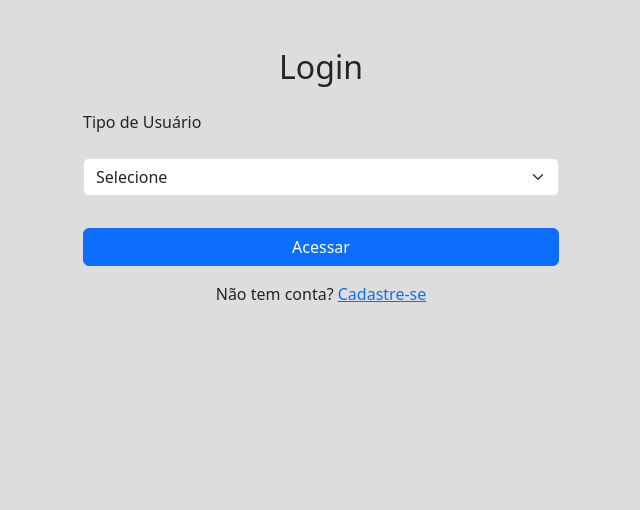
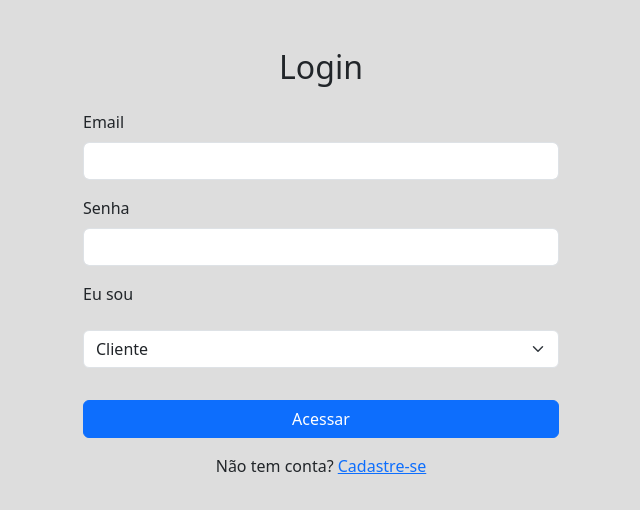
Before and after one commit to Man0ela/aplicativo, a React (Vite) app: page / in a window 1280 px wide. Shown: the top 510 px of the page, without its empty margins (319-959 px from the left). Built offline with nearby package versions, Linux system fonts and the light colour scheme.

Commit message:
fix login

```diff
--- a/src/Login.jsx
+++ b/src/Login.jsx
@@ -1,46 +1,60 @@
 import React, { useState } from "react";
-import { useNavigate } from "react-router-dom";
+import { useNavigate, Link } from "react-router-dom";
+import { useDispatch, useSelector } from "react-redux";
+import { loginUser } from "./features/authSlice";
 
 function Login() {
-  const [tipoUsuario, setTipoUsuario] = useState("");
+  const [email, setEmail] = useState("");
+  const [senha, setSenha] = useState("");
+  const [tipoUsuario, setTipoUsuario] = useState("cliente");
+
+  const dispatch = useDispatch();
   const navigate = useNavigate();
+  const { status, error } = useSelector(state => state.auth);
 
-  const handleLogin = () => {
-    if (!tipoUsuario) {
-      alert("Selecione um tipo de usuário");
-      return;
+  const handleSubmit = async (e) => {
+    e.preventDefault();
+    try {
+        const userData = await dispatch(loginUser({ email, senha, tipoUsuario })).unwrap();
+
+        // Redireciona com base no tipo de usuário retornado
+        if (userData.user.tipo === "cliente") {
+            navigate("/inicial");
+        } else if (userData.user.tipo === "profissional") {
+            navigate("/dashboard-profissional");
         }
-
-    if (tipoUsuario === "cliente") {
-      navigate("/inicial");
-    } else if (tipoUsuario === "profissional") {
-      navigate("/dashboard-profissional");
+    } catch (err) {
+        // O erro já vem tratado da thunk
+        alert(`Falha no login: ${err}`);
     }
   };
 
   return (
     <div className="container mt-5" style={{ maxWidth: "500px" }}>
       <h2 className="text-center mb-4">Login</h2>
-
+      <form onSubmit={handleSubmit}>
         <div className="mb-3">
-        <label className="form-label">Tipo de Usuário</label>
-        <select
-          className="form-select"
-          value={tipoUsuario}
-          onChange={(e) => setTipoUsuario(e.target.value)}
-        >
-          <option value="">Selecione</option>
+          <label className="form-label">Email</label>
+          <input type="email" value={email} onChange={e => setEmail(e.target.value)} className="form-control" required />
+        </div>
+        <div className="mb-3">
+          <label className="form-label">Senha</label>
+          <input type="password" value={senha} onChange={e => setSenha(e.target.value)} className="form-control" required />
+        </div>
+        <div className="mb-3">
+          <label className="form-label">Eu sou</label>
+          <select value={tipoUsuario} onChange={e => setTipoUsuario(e.target.value)} className="form-select">
             <option value="cliente">Cliente</option>
             <option value="profissional">Profissional</option>
           </select>
         </div>
-
-      <button className="btn btn-primary w-100" onClick={handleLogin}>
-        Acessar
+        <button type="submit" className="btn btn-primary w-100" disabled={status === 'loading'}>
+          {status === 'loading' ? 'Entrando...' : 'Acessar'}
         </button>
-
+        {error && <div className="alert alert-danger mt-3">{error}</div>}
+      </form>
       <div className="mt-3 text-center">
-        Não tem conta? <a href="/cadastro">Cadastre-se</a>
+        Não tem conta? <Link to="/cadastro">Cadastre-se</Link>
       </div>
     </div>
   );
--- a/src/features/authSlice.jsx
+++ b/src/features/authSlice.jsx
@@ -1,12 +1,24 @@
-import { createSlice } from '@reduxjs/toolkit';
+import { createSlice,createAsyncThunk } from '@reduxjs/toolkit';
 // 1. Importe a action do outro slice. É assim que um slice "ouve" o outro.
 import { registrarNovoUsuario } from './usersSlice';
-
+import axios from 'axios';
 const initialState = {
     user: null, // Vai guardar as infos do usuário logado (ex: { id: '...', nome: '...' })
     isAuthenticated: false,
 };
-
+export const loginUser = createAsyncThunk(
+    'auth/login',
+    async (loginData, { rejectWithValue }) => {
+        try {
+            const response = await axios.post('http://localhost:3001/auth/login', loginData);
+            // Salva o token no localStorage para manter a sessão
+            localStorage.setItem('token', response.data.token);
+            return response.data; // Retorna { token, user }
+        } catch (error) {
+            return rejectWithValue(error.response.data.message);
+        }
+    }
+);
 const authSlice = createSlice({
     name: 'auth',
     initialState,
@@ -23,7 +35,18 @@ const authSlice = createSlice({
                 state.user = action.payload;
                 // ...e o definimos como o usuário autenticado na sessão.
                 state.isAuthenticated = true;
-            });
+            })
+            .addCase(loginUser.pending, (state) => {
+                state.status = 'loading'; // Você pode adicionar status ao authSlice se quiser
+                state.error = null;
+            })
+            .addCase(loginUser.fulfilled, (state, action) => {
+                state.isAuthenticated = true;
+                state.user = action.payload.user; // Salva os dados do usuário
+            })
+            .addCase(loginUser.rejected, (state, action) => {
+                state.error = action.payload;
+            })
     }
 });
 
```
Lines whose indentation alone changed are shown as unchanged.
